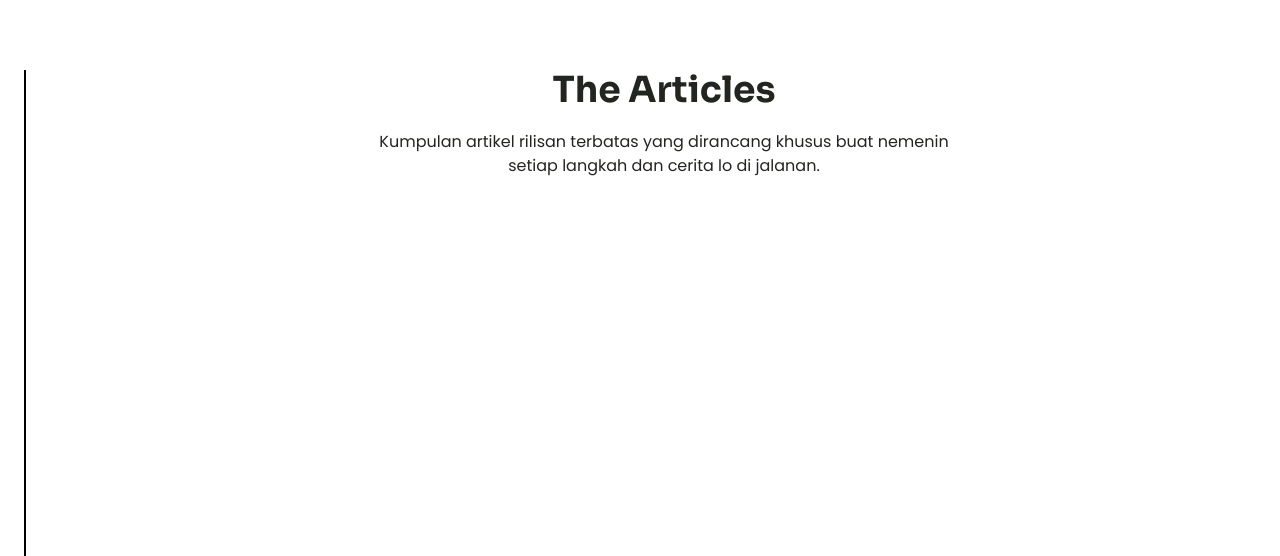
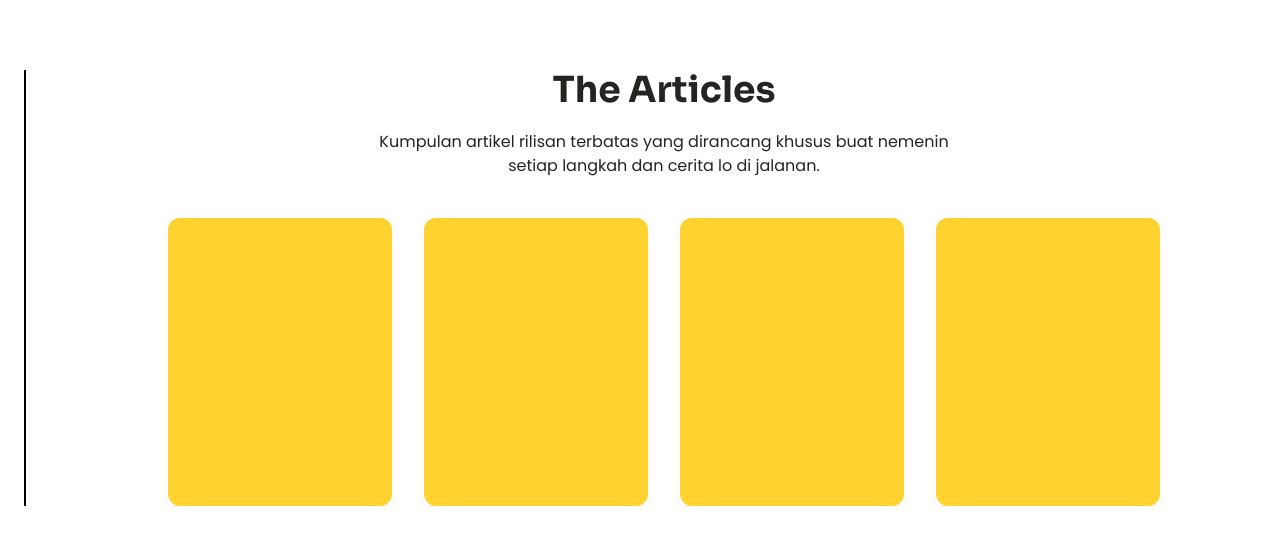
Before and after one commit to egrjati/Next-x-Laravel, a Next.js app in the folder frontend/: page / in a window 1280 px wide. Shown: the part 617-1173 px from the top of the page. After the commit the page ends 1123 px from the top, so only its background shows below. Built offline with nearby package versions, Linux system fonts and the light colour scheme; a web font is replaced by a local one.

Commit message:
make grid product

```diff
--- a/frontend/src/app/page.tsx
+++ b/frontend/src/app/page.tsx
@@ -13,8 +13,8 @@ export default function Home() {
         {/* garis kiri */}
         <div className="absolute left-0 top-0 h-screen bg-black w-0.5"></div>
 
-        {/* judul */}
-        <div className="w-full flex flex-col items-center">
+        {/* Kanan */}
+        <section className="w-full flex flex-col items-center">
           <h1 className="lg:text-4xl font-bold text-[#222520] text-center font-sora">
             The Articles
           </h1>
@@ -22,10 +22,21 @@ export default function Home() {
             Kumpulan artikel rilisan terbatas yang dirancang khusus buat nemenin
             setiap langkah dan cerita lo di jalanan.
           </p>
-        </div>
+
+          {/* Grid Produk */}
+          <div className="grid grid-cols-2 lg:grid-cols-4 gap-8 mt-10">
+
+            <article className="bg-amber-300 rounded-xl h-72 w-56"></article>
+            <article className="bg-amber-300 rounded-xl h-72 w-56"></article>
+            <article className="bg-amber-300 rounded-xl h-72 w-56"></article>
+            <article className="bg-amber-300 rounded-xl h-72 w-56"></article>
+
+          </div>
+
+        </section>
+
+
       </main>
-
-      <div className=" mt-28 mb-96"></div>
     </section>
   );
 }
```
